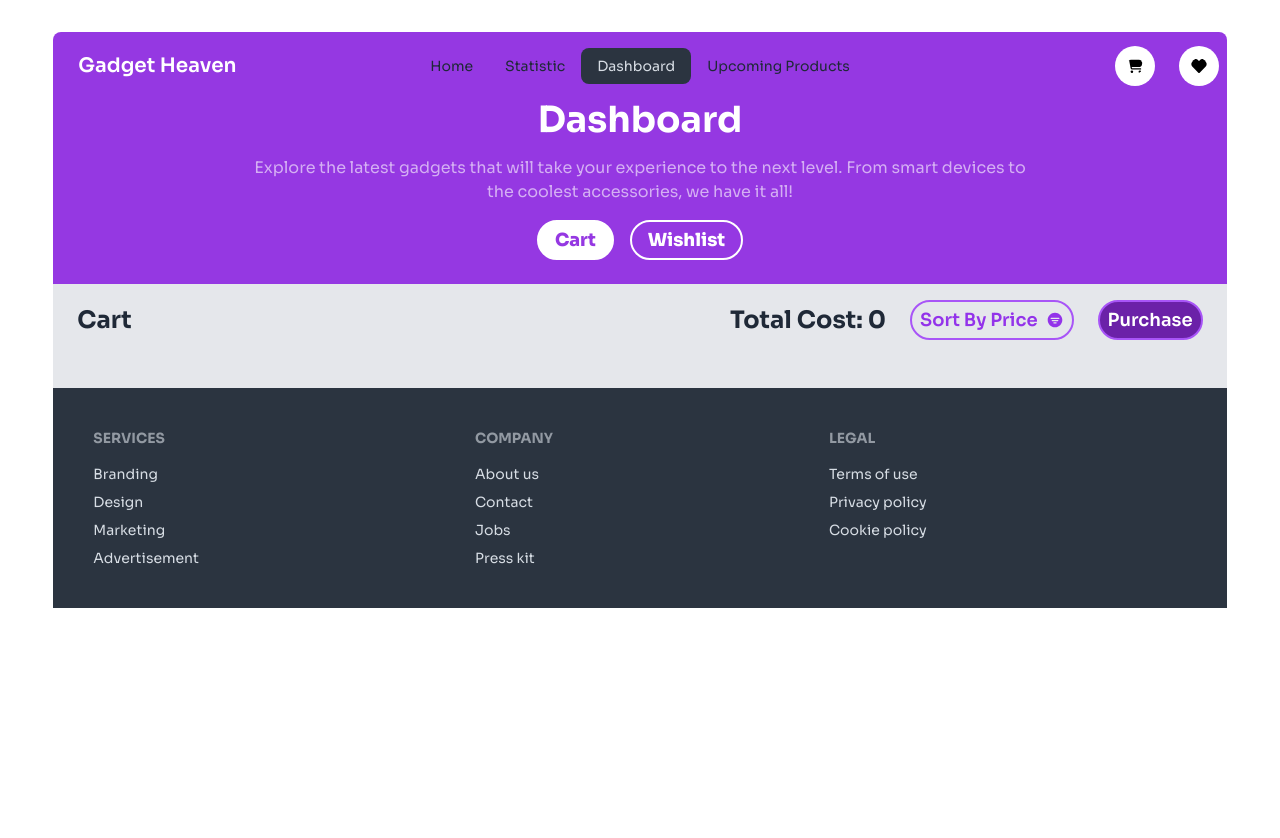
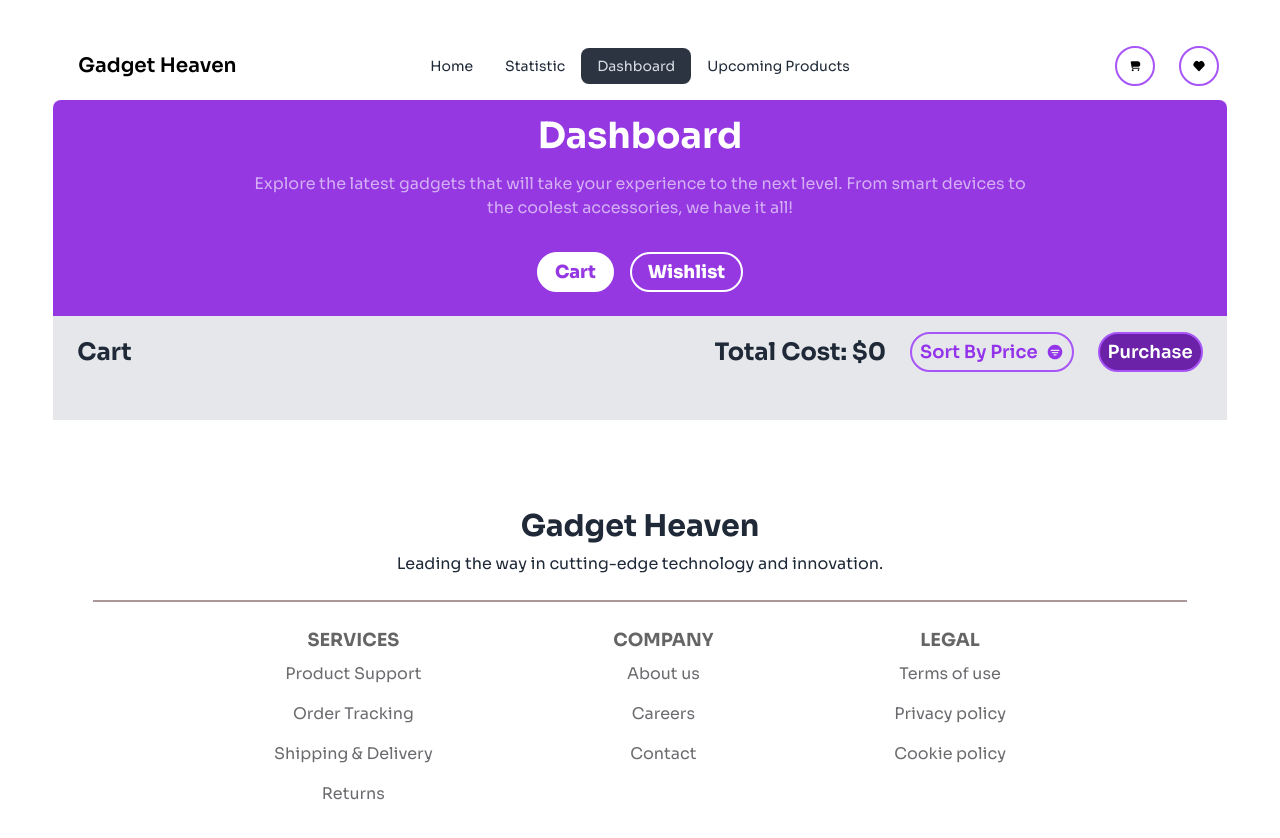
Before and after one commit to programming-hero-web-course-4/b10a8-gadget-heaven-lukmanxpert, a React (Vite) app: page /dashboard/cart in a window 1280 px wide. Shown: the top 838 px of the page. Before the commit the page ends 800 px from the top, so only its background shows below. Built offline with nearby package versions, Linux system fonts and the light colour scheme.

Commit message:
added some customizations

```diff
--- a/src/components/Cart.jsx
+++ b/src/components/Cart.jsx
@@ -16,7 +16,7 @@ const Cart = ({ cartedProducts, handleSortByPrice }) => {
                 </div>
                 <div className="flex items-center gap-6">
                     <div>
-                        <p className="text-2xl font-bold">Total Cost: <span>{totalPrice}</span></p>
+                        <p className="text-2xl font-bold">Total Cost: $<span>{totalPrice}</span></p>
                     </div>
                     <button onClick={handleSortByPrice} className="flex gap-2  items-center border-2 rounded-3xl text-lg font-semibold border-purple-500 px-2 py-1 text-purple-600">Sort By Price <IoFilterCircle></IoFilterCircle></button>
                     <button className="border-2  rounded-3xl text-lg font-semibold bg-purple-800 text-white border-purple-500 px-2 py-1">Purchase</button>
--- a/src/components/Footer.jsx
+++ b/src/components/Footer.jsx
@@ -2,27 +2,39 @@ import React from 'react';
 
 const Footer = () => {
     return (
-        <footer className="footer bg-neutral text-neutral-content p-10">
-            <nav>
-                <h6 className="footer-title">Services</h6>
-                <a className="link link-hover">Branding</a>
-                <a className="link link-hover">Design</a>
-                <a className="link link-hover">Marketing</a>
-                <a className="link link-hover">Advertisement</a>
-            </nav>
-            <nav>
-                <h6 className="footer-title">Company</h6>
-                <a className="link link-hover">About us</a>
-                <a className="link link-hover">Contact</a>
-                <a className="link link-hover">Jobs</a>
-                <a className="link link-hover">Press kit</a>
-            </nav>
-            <nav>
-                <h6 className="footer-title">Legal</h6>
-                <a className="link link-hover">Terms of use</a>
-                <a className="link link-hover">Privacy policy</a>
-                <a className="link link-hover">Cookie policy</a>
-            </nav>
+        <footer className=" bg-white flex flex-col p-10">
+            <div className='text-center mt-10'>
+                <h1 className='font-bold text-3xl my-2'>Gadget Heaven</h1>
+                <p className=''>Leading the way in cutting-edge technology and innovation.</p>
+            </div>
+            <hr className='my-6 border border-[#5d343481]' />
+            <div className='flex justify-evenly'>
+                <nav className='text-center'>
+                    <h6 className="footer-title text-black font-bold text-lg">Services</h6>
+                    <div className='flex flex-col gap-4'>
+                        <a className="link link-hover text-[rgba(9,8,15,0.6)]">Product Support</a>
+                        <a className="link link-hover text-[rgba(9,8,15,0.6)]">Order Tracking</a>
+                        <a className="link link-hover text-[rgba(9,8,15,0.6)]">Shipping & Delivery</a>
+                        <a className="link link-hover text-[rgba(9,8,15,0.6)]">Returns</a>
+                    </div>
+                </nav>
+                <nav className='text-center'>
+                        <h6 className="footer-title text-black font-bold text-lg">Company</h6>
+                        <div className='flex flex-col gap-4'>
+                            <a className="link link-hover text-[rgba(9,8,15,0.6)]">About us</a>
+                            <a className="link link-hover text-[rgba(9,8,15,0.6)]">Careers</a>
+                            <a className="link link-hover text-[rgba(9,8,15,0.6)]">Contact</a>
+                        </div>
+                </nav>
+                <nav className='text-center'>
+                    <h6 className="footer-title text-black font-bold text-lg">Legal</h6>
+                    <div className='flex flex-col gap-4'>
+                        <a className="link link-hover text-[rgba(9,8,15,0.6)]">Terms of use</a>
+                        <a className="link link-hover text-[rgba(9,8,15,0.6)]">Privacy policy</a>
+                        <a className="link link-hover text-[rgba(9,8,15,0.6)]">Cookie policy</a>
+                    </div>
+                </nav>
+            </div>
         </footer>
     );
 };
--- a/src/components/Nav.jsx
+++ b/src/components/Nav.jsx
@@ -1,9 +1,10 @@
-import { Link, NavLink } from "react-router-dom";
+import { Link, NavLink, useLocation } from "react-router-dom";
 import { FaHeart } from "react-icons/fa";
 import { FaCartShopping } from "react-icons/fa6";
 const Nav = () => {
+    const {pathname} = useLocation();
     return (
-        <div className="navbar bg-banner rounded-t-lg mt-8">
+        <div className={`navbar ${pathname === '/home'? 'bg-banner' : 'bg-transparent'} rounded-t-lg mt-8`}>
             <div className="navbar-start">
                 <div className="dropdown">
                     <div tabIndex={0} role="button" className="btn btn-ghost lg:hidden">
@@ -29,7 +30,7 @@ const Nav = () => {
                         <li><NavLink to='/upcoming-products'>Upcoming Products</NavLink></li>
                     </ul>
                 </div>
-                <Link to='/' className="btn text-white btn-ghost text-xl">Gadget Heaven</Link>
+                <Link to='/' className={`btn ${pathname === '/home'? 'text-white' : 'text-black'} btn-ghost text-xl`}>Gadget Heaven</Link>
             </div>
             <div className="navbar-center hidden lg:flex">
                 <ul className="menu menu-horizontal px-1">
@@ -41,8 +42,8 @@ const Nav = () => {
             </div>
             <div className="navbar-end">
                 <div className="flex gap-6">
-                    <Link to='/dashboard' className="cursor-pointer"><FaCartShopping className="p-3 h-10 w-10 bg-white rounded-full  text-black" /></Link>
-                    <Link to='/dashboard' className="cursor-pointer"><FaHeart className="p-3 h-10 w-10 bg-white rounded-full  text-black" /></Link>
+                    <Link to='/dashboard' className="cursor-pointer"><FaCartShopping className="p-3 h-10 w-10 bg-white rounded-full  text-black border-2 border-purple-500" /></Link>
+                    <Link to='/dashboard' className="cursor-pointer"><FaHeart className="p-3 h-10 w-10 bg-white rounded-full  text-black border-2 border-purple-500" /></Link>
                 </div>
             </div>
         </div>
--- a/src/pages/Dashboard.jsx
+++ b/src/pages/Dashboard.jsx
@@ -14,7 +14,7 @@ const Dashboard = ({cartedProducts, wishedProducts, handleSortByPrice}) => {
     }
     return (
         <div>
-            <div className="bg-banner">
+            <div className="bg-banner py-4 rounded-t-lg">
                 <Title title1='Dashboard'
                     desc1='Explore the latest gadgets that will take your experience to the next level. From smart devices to'
                     desc2='the coolest accessories, we have it all!'
```
